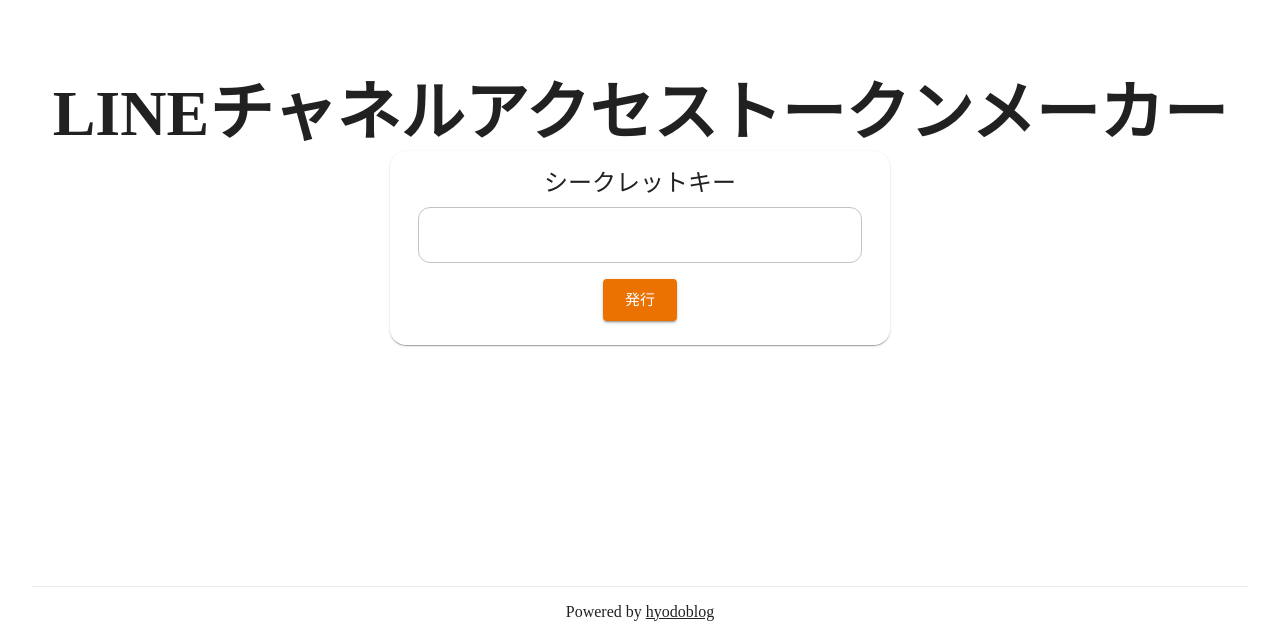
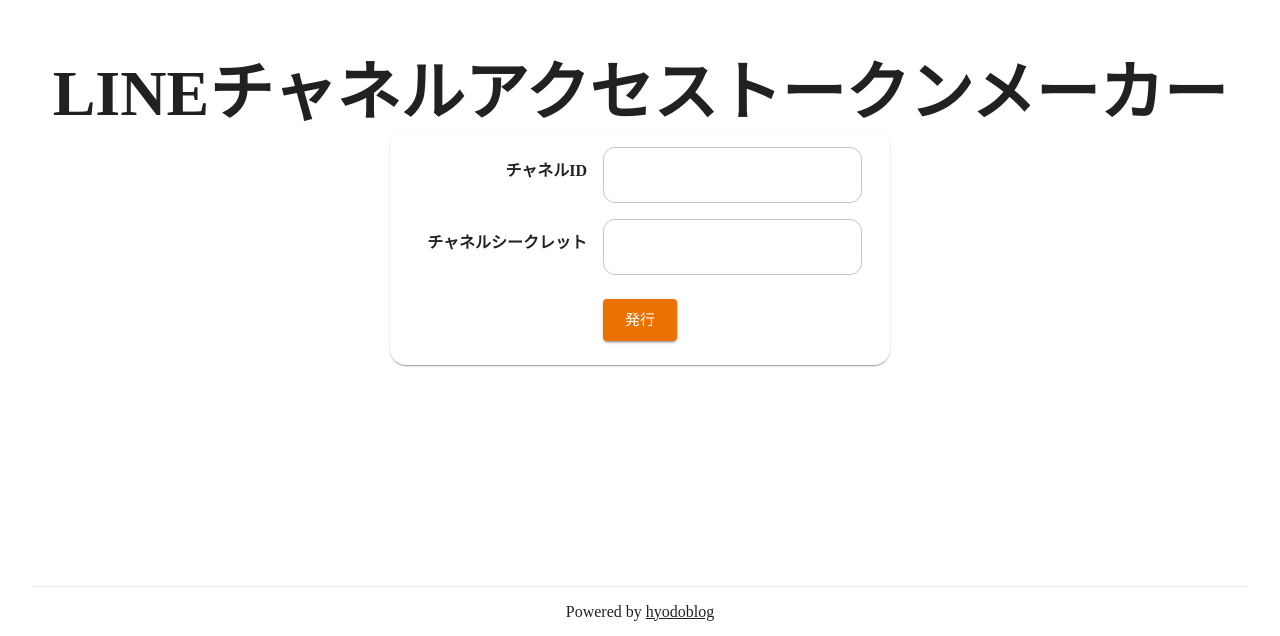
Before and after one commit to hyodoblog/line-channel-access-token-maker, a Next.js app: page / in a window 1280 px wide. Shown: the part 164-800 px from the top of the page. Built offline with nearby package versions, Linux system fonts and the light colour scheme.

Commit message:
get-token apiの調整

```diff
--- a/package.json
+++ b/package.json
@@ -16,6 +16,7 @@
     "@material-ui/core": "^4.12.4",
     "@mui/icons-material": "^5.5.1",
     "@mui/material": "^5.5.3",
+    "axios": "^0.26.1",
     "next": "12.1.4",
     "react": "18.0.0",
     "react-copy-to-clipboard": "^5.0.4",
--- a/pages/api/get-token.ts
+++ b/pages/api/get-token.ts
@@ -1,15 +1,42 @@
-// Next.js API route support: https://nextjs.org/docs/api-routes/introduction
+import axios from 'axios'
 import type { NextApiRequest, NextApiResponse } from 'next'
 import { ApiGetTokenReq, ApiGetTokenRes } from '~/types'
 
-export default function handler(req: NextApiRequest, res: NextApiResponse<ApiGetTokenRes>) {
+interface GetAccessTokenParams {
+  access_token: string
+  expires_in: number
+  token_type: 'Bearer'
+}
+
+const getAccessToken = async (channelId: string, channelSecret: string): Promise<string> => {
+  const url = 'https://api.line.me/v2/oauth/accessToken'
+  const params = new URLSearchParams()
+  params.append('grant_type', 'client_credentials')
+  params.append('client_id', channelId)
+  params.append('client_secret', channelSecret)
+  const resp = await axios.post(url, params)
+
+  if (resp.status !== 200) {
+    throw new Error('res status is not 200.')
+  }
+
+  const resData = resp.data as GetAccessTokenParams
+
+  return resData.access_token
+}
+
+export default async function handler(req: NextApiRequest, res: NextApiResponse<ApiGetTokenRes>) {
   try {
-    const { secretKey } = req.body as ApiGetTokenReq
-    if (typeof secretKey !== 'string' || !secretKey) {
+    const { channelId, channelSecret } = req.body as ApiGetTokenReq
+    if (typeof channelId !== 'string' || !channelId || typeof channelSecret !== 'string' || !channelSecret) {
       throw new Error('req body is not found.')
     }
 
-    res.status(200).json({ channelAccessToken: 'John Doe' })
+    console.info(channelId, channelSecret)
+
+    const channelAccessToken = await getAccessToken(channelId, channelSecret)
+
+    res.status(200).json({ channelAccessToken })
   } catch (err) {
     console.error(err)
     res.status(500).json({ channelAccessToken: 'not found.' })
--- a/src/content/SecretForm.tsx
+++ b/src/content/SecretForm.tsx
@@ -9,7 +9,8 @@
 import { getAccessToken } from '~/utils/api'
 
 const schema = yup.object({
-  secretKey: yup.string().min(1, '1文字以上').max(30, '30文字以内').required('必須')
+  channelId: yup.string().min(10, '10文字').max(10, '10文字').required('必須'),
+  channelSecret: yup.string().min(32, '32文字').max(32, '32文字').required('必須')
 })
 
 interface Props {
@@ -25,11 +26,11 @@
     register
   } = useForm<ApiGetTokenReq>({ resolver: yupResolver(schema) })
 
-  const onSubmit: SubmitHandler<ApiGetTokenReq> = async ({ secretKey }) => {
+  const onSubmit: SubmitHandler<ApiGetTokenReq> = async ({ channelSecret, channelId }) => {
     setSubmitLoading(true)
 
     try {
-      const { channelAccessToken } = await getAccessToken({ secretKey })
+      const { channelAccessToken } = await getAccessToken({ channelSecret, channelId })
       setToken(channelAccessToken)
     } catch (err) {
       setErrorMessage('チャネルアクセストークンの発行に失敗しました')
@@ -42,24 +43,49 @@
   return (
     <Card sx={{ borderRadius: 4, p: 4, pb: 6, maxWidth: 500, width: '100%' }}>
       <Container maxWidth="sm">
-        <Grid container>
-          <Grid item xs={12} sx={{ textAlign: 'center' }}>
-            <Typography variant="h5" sx={{ mb: 2 }}>
-              シークレットキー
+        <Grid container alignItems="center">
+          {/* チャネルID */}
+          <>
+            <Grid item xs={5} sx={{ textAlign: 'right' }}>
+              <Typography variant="body1" sx={{ mb: 2, mr: 4, fontWeight: 'bold' }}>
+                チャネルID
               </Typography>
             </Grid>
-          <Grid item xs={12}>
+            <Grid item xs={7}>
               <TextField
                 disabled={isSubmitLoading}
-              error={'secretKey' in errors}
-              helperText={errors.secretKey?.message}
+                error={'channelId' in errors}
+                helperText={errors.channelId?.message}
                 type="text"
                 sx={{ width: '100%' }}
-              {...register('secretKey')}
+                {...register('channelId')}
               />
             </Grid>
+          </>
 
-          <Grid item xs={12} sx={{ mt: 4, textAlign: 'center' }}>
+          <Grid item xs={12} sx={{ p: 2 }} />
+
+          {/* チャネルシークレット */}
+          <>
+            <Grid item xs={5} sx={{ textAlign: 'right' }}>
+              <Typography variant="body1" sx={{ mb: 2, mr: 4, fontWeight: 'bold' }}>
+                チャネルシークレット
+              </Typography>
+            </Grid>
+            <Grid item xs={7}>
+              <TextField
+                disabled={isSubmitLoading}
+                error={'channelSecret' in errors}
+                helperText={errors.channelSecret?.message}
+                type="text"
+                sx={{ width: '100%' }}
+                {...register('channelSecret')}
+              />
+            </Grid>
+          </>
+
+          {/* ボタン */}
+          <Grid item xs={12} sx={{ mt: 6, textAlign: 'center' }}>
             <Button
               startIcon={isSubmitLoading && <CircularProgress size="1rem" />}
               disabled={isSubmitLoading}
@@ -71,6 +97,7 @@
             </Button>
           </Grid>
 
+          {/* エラーメッセージ */}
           {!!errorMessage && (
             <Grid item xs={12} sx={{ mt: 2 }}>
               <Typography variant="body1" color="error">
--- a/src/types/index.ts
+++ b/src/types/index.ts
@@ -1,5 +1,6 @@
 export interface ApiGetTokenReq {
-  secretKey: string
+  channelId: string
+  channelSecret: string
 }
 
 export interface ApiGetTokenRes {
```
Also changed, not shown: 1 other file (tests, documents, lock files or other folders). Lines whose indentation alone changed are shown as unchanged.
